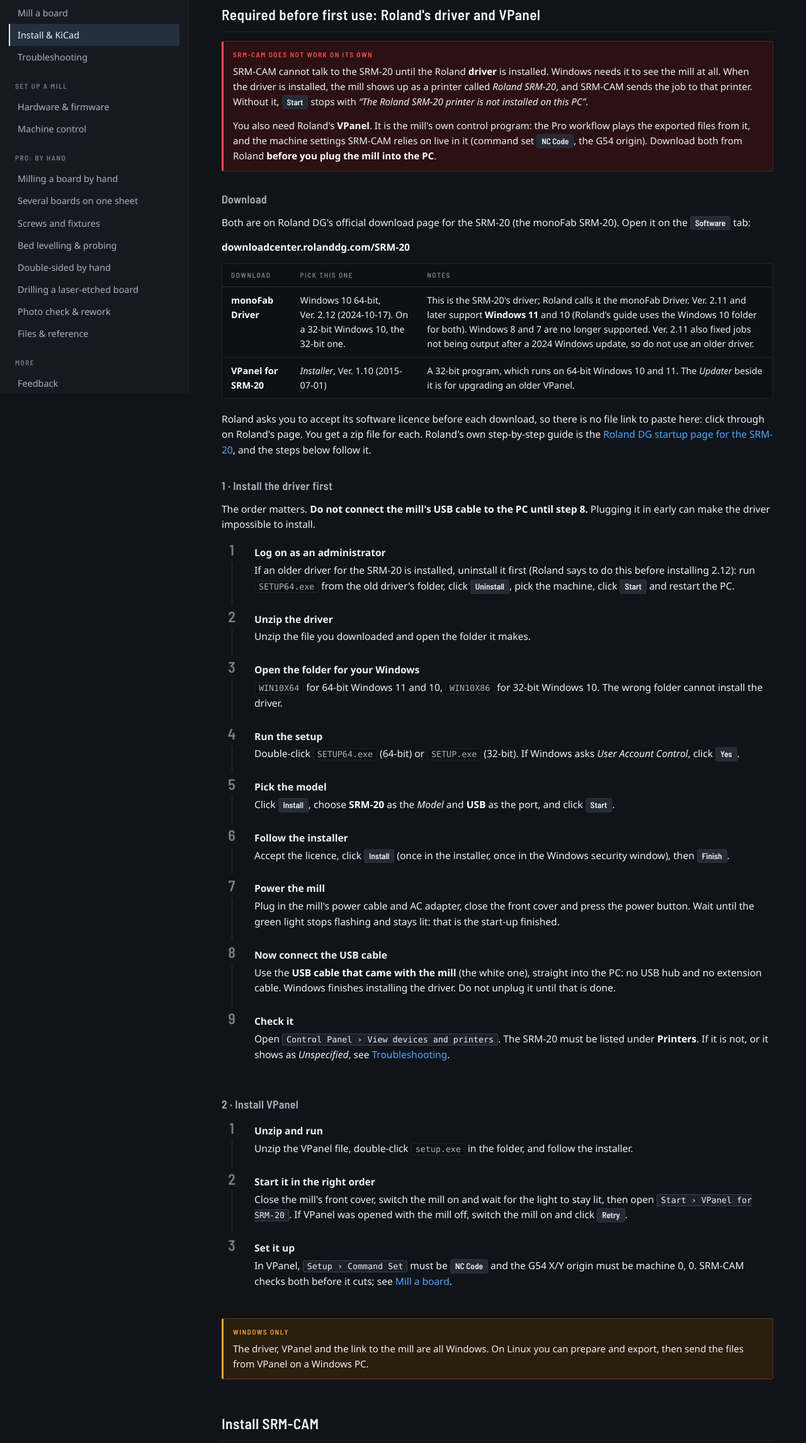
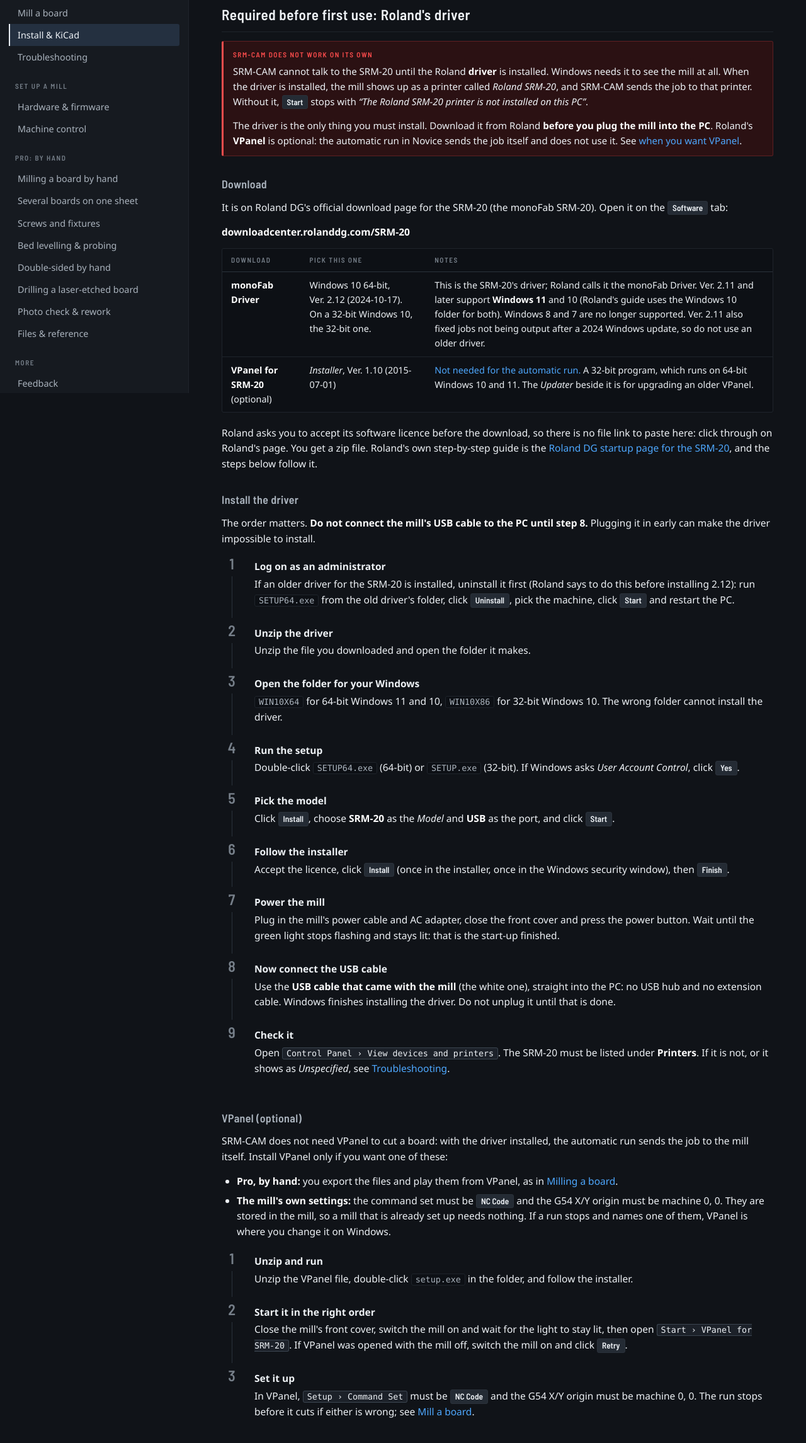
Before and after one commit to MadsRudolph/srm-cam, a plain HTML site: page website/getting-started.html in a window 1280 px wide. Shown: the part 176-2467 px from the top of the page at 63% size. Drawn offline with Linux system fonts and the light colour scheme.

Commit message:
docs: only Roland's driver is required, VPanel is optional

```diff
--- a/website/getting-started.html
+++ b/website/getting-started.html
@@ -73,24 +73,24 @@
 <div class="content">
 
 <h1>Install &amp; KiCad</h1>
-<p class="lead">First Roland's driver and VPanel (<a href="#roland">required, once per PC</a>), then SRM-CAM. Learn the four regions of the window and Novice and Pro, and get the right files out of KiCad. Then go on to <a href="automatic.html">Mill a board</a>.</p>
+<p class="lead">First Roland's driver (<a href="#roland">required, once per PC</a>), then SRM-CAM. Learn the four regions of the window and Novice and Pro, and get the right files out of KiCad. Then go on to <a href="automatic.html">Mill a board</a>.</p>
 
-<h2 id="roland">Required before first use: Roland's driver and VPanel</h2>
+<h2 id="roland">Required before first use: Roland's driver</h2>
 <div class="danger"><span class="t">SRM-CAM does not work on its own</span>
 <p>SRM-CAM cannot talk to the SRM-20 until the Roland <strong>driver</strong> is installed. Windows needs it to see the mill at all. When the driver is installed, the mill shows up as a printer called <em>Roland SRM-20</em>, and SRM-CAM sends the job to that printer. Without it, <span class="ui">Start</span> stops with <em>&ldquo;The Roland SRM-20 printer is not installed on this PC&rdquo;</em>.</p>
-<p>You also need Roland's <strong>VPanel</strong>. It is the mill's own control program: the Pro workflow plays the exported files from it, and the machine settings SRM-CAM relies on live in it (command set <span class="ui">NC Code</span>, the G54 origin). Download both from Roland <strong>before you plug the mill into the PC</strong>.</p></div>
+<p>The driver is the only thing you must install. Download it from Roland <strong>before you plug the mill into the PC</strong>. Roland's <strong>VPanel</strong> is optional: the automatic run in Novice sends the job itself and does not use it. See <a href="#vpanel">when you want VPanel</a>.</p></div>
 
 <h3>Download</h3>
-<p>Both are on Roland DG's official download page for the SRM-20 (the monoFab SRM-20). Open it on the <span class="ui">Software</span> tab:</p>
+<p>It is on Roland DG's official download page for the SRM-20 (the monoFab SRM-20). Open it on the <span class="ui">Software</span> tab:</p>
 <p><a href="https://downloadcenter.rolanddg.com/SRM-20#software"><strong>downloadcenter.rolanddg.com/SRM-20</strong></a></p>
 <div class="tbl-wrap"><table>
 <tr><th>Download</th><th>Pick this one</th><th>Notes</th></tr>
 <tr><td><strong>monoFab Driver</strong></td><td>Windows 10 64-bit, Ver.&nbsp;2.12 (2024-10-17). On a 32-bit Windows 10, the 32-bit one.</td><td>This is the SRM-20's driver; Roland calls it the monoFab Driver. Ver.&nbsp;2.11 and later support <strong>Windows 11</strong> and 10 (Roland's guide uses the Windows 10 folder for both). Windows 8 and 7 are no longer supported. Ver.&nbsp;2.11 also fixed jobs not being output after a 2024 Windows update, so do not use an older driver.</td></tr>
-<tr><td><strong>VPanel for SRM-20</strong></td><td><em>Installer</em>, Ver.&nbsp;1.10 (2015-07-01)</td><td>A 32-bit program, which runs on 64-bit Windows 10 and 11. The <em>Updater</em> beside it is for upgrading an older VPanel.</td></tr>
+<tr><td><strong>VPanel for SRM-20</strong> (optional)</td><td><em>Installer</em>, Ver.&nbsp;1.10 (2015-07-01)</td><td><a href="#vpanel">Not needed for the automatic run.</a> A 32-bit program, which runs on 64-bit Windows 10 and 11. The <em>Updater</em> beside it is for upgrading an older VPanel.</td></tr>
 </table></div>
-<p>Roland asks you to accept its software licence before each download, so there is no file link to paste here: click through on Roland's page. You get a zip file for each. Roland's own step-by-step guide is the <a href="https://startup.rolanddg.com/monoFab/SRM-20/SRM-20_EN/sp_welcome_on_en.html">Roland DG startup page for the SRM-20</a>, and the steps below follow it.</p>
+<p>Roland asks you to accept its software licence before the download, so there is no file link to paste here: click through on Roland's page. You get a zip file. Roland's own step-by-step guide is the <a href="https://startup.rolanddg.com/monoFab/SRM-20/SRM-20_EN/sp_welcome_on_en.html">Roland DG startup page for the SRM-20</a>, and the steps below follow it.</p>
 
-<h3>1 &middot; Install the driver first</h3>
+<h3>Install the driver</h3>
 <p>The order matters. <strong>Do not connect the mill's USB cable to the PC until step 8.</strong> Plugging it in early can make the driver impossible to install.</p>
 <ol class="steps">
   <li><span class="st">Log on as an administrator</span>If an older driver for the SRM-20 is installed, uninstall it first (Roland says to do this before installing 2.12): run <code>SETUP64.exe</code> from the old driver's folder, click <span class="ui">Uninstall</span>, pick the machine, click <span class="ui">Start</span> and restart the PC.</li>
@@ -104,15 +104,20 @@
   <li><span class="st">Check it</span>Open <span class="menu-path">Control Panel &rsaquo; View devices and printers</span>. The SRM-20 must be listed under <strong>Printers</strong>. If it is not, or it shows as <em>Unspecified</em>, see <a href="troubleshooting.html#no-driver">Troubleshooting</a>.</li>
 </ol>
 
-<h3>2 &middot; Install VPanel</h3>
+<h3 id="vpanel">VPanel (optional)</h3>
+<p>SRM-CAM does not need VPanel to cut a board: with the driver installed, the automatic run sends the job to the mill itself. Install VPanel only if you want one of these:</p>
+<ul>
+  <li><strong>Pro, by hand:</strong> you export the files and play them from VPanel, as in <a href="milling-a-board.html">Milling a board</a>.</li>
+  <li><strong>The mill's own settings:</strong> the command set must be <span class="ui">NC Code</span> and the G54 X/Y origin must be machine 0,&nbsp;0. They are stored in the mill, so a mill that is already set up needs nothing. If a run stops and names one of them, VPanel is where you change it on Windows.</li>
+</ul>
 <ol class="steps">
   <li><span class="st">Unzip and run</span>Unzip the VPanel file, double-click <code>setup.exe</code> in the folder, and follow the installer.</li>
   <li><span class="st">Start it in the right order</span>Close the mill's front cover, switch the mill on and wait for the light to stay lit, then open <span class="menu-path">Start &rsaquo; VPanel for SRM-20</span>. If VPanel was opened with the mill off, switch the mill on and click <span class="ui">Retry</span>.</li>
-  <li><span class="st">Set it up</span>In VPanel, <span class="menu-path">Setup &rsaquo; Command Set</span> must be <span class="ui">NC Code</span> and the G54 X/Y origin must be machine 0,&nbsp;0. SRM-CAM checks both before it cuts; see <a href="automatic.html#steps">Mill a board</a>.</li>
+  <li><span class="st">Set it up</span>In VPanel, <span class="menu-path">Setup &rsaquo; Command Set</span> must be <span class="ui">NC Code</span> and the G54 X/Y origin must be machine 0,&nbsp;0. The run stops before it cuts if either is wrong; see <a href="automatic.html#steps">Mill a board</a>.</li>
 </ol>
 
 <div class="warn"><span class="t">Windows only</span>
-<p>The driver, VPanel and the link to the mill are all Windows. On Linux you can prepare and export, then send the files from VPanel on a Windows PC.</p></div>
+<p>These steps are for Windows. On Linux you can prepare and export, then send the files from VPanel on a Windows PC.</p></div>
 
 <h2 id="install">Install SRM-CAM</h2>
 <div class="tbl-wrap"><table>
```
Also changed, not shown: website/automatic.html (+2 -2 lines), website/index.html (+1 -1 lines), website/milling-a-board.html (+1 -1 lines), README.md.
